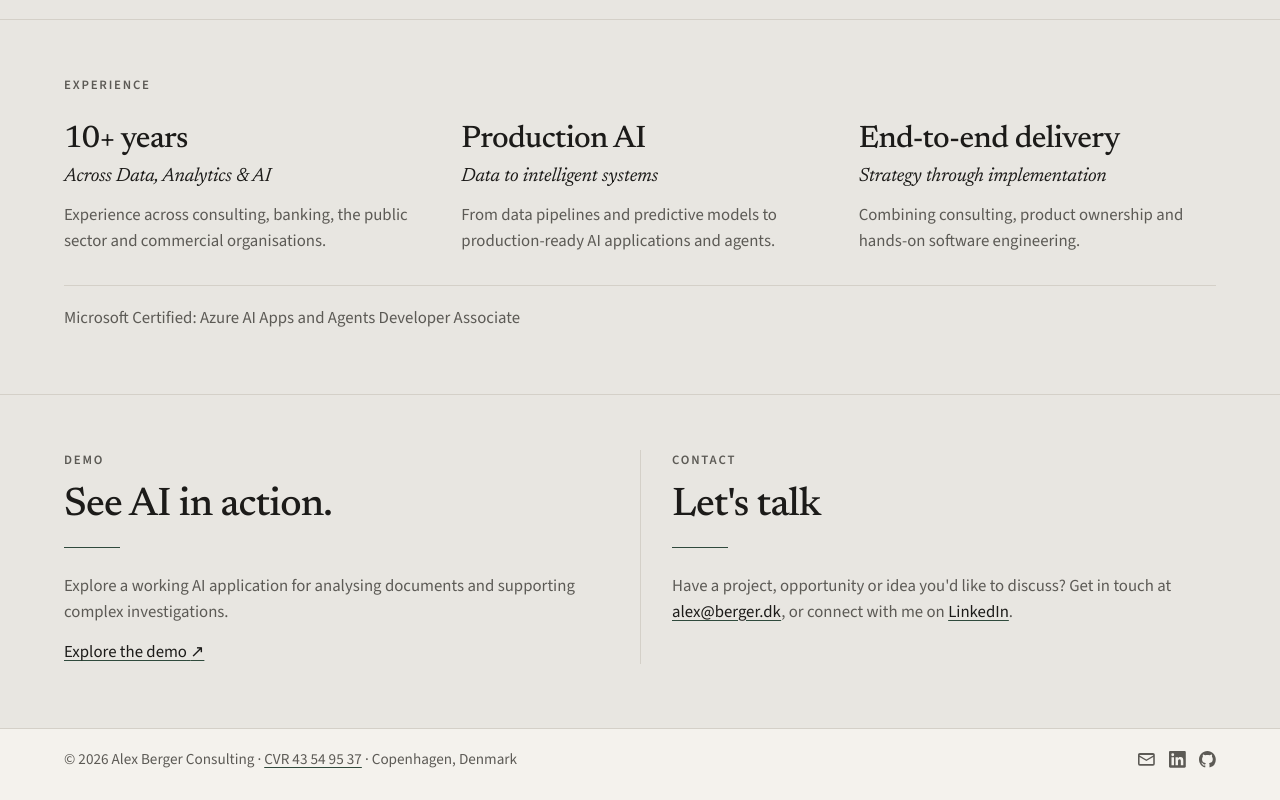
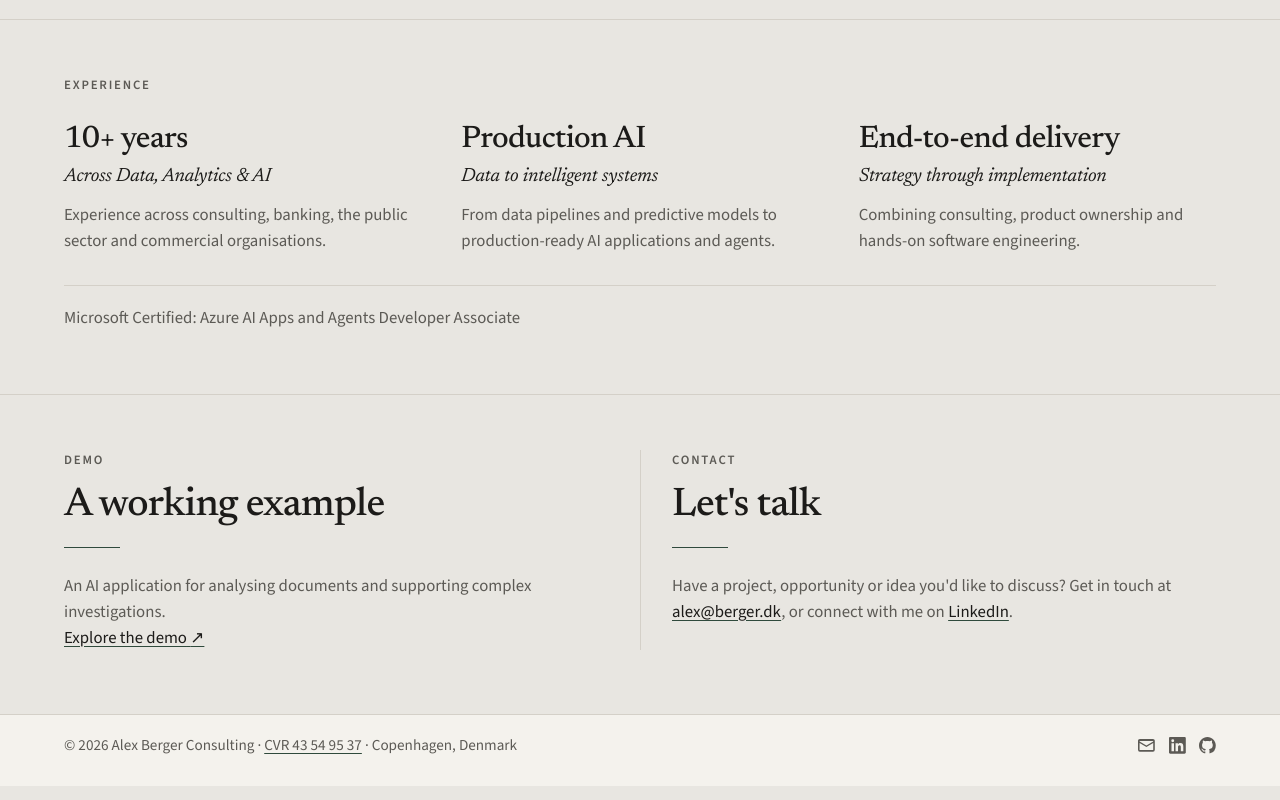
Before and after one commit to alexpberger/abc-website, a React (Vite) app: page / in a window 1280 px wide. Shown: the part 1336-2136 px from the top of the page. Built offline with nearby package versions, Linux system fonts and the light colour scheme.

Commit message:
Revise the demo copy and place the link directly under the text.

```diff
--- a/src/components/Contact.module.css
+++ b/src/components/Contact.module.css
@@ -16,7 +16,6 @@
 
 .cta {
   display: inline-block;
-  margin-top: 0.9rem;
 }
 
 .columns {
--- a/src/content/site.ts
+++ b/src/content/site.ts
@@ -65,8 +65,8 @@ export const site = {
   },
   demo: {
     label: "Demo",
-    title: "See AI in action.",
-    body: "Explore a working AI application for analysing documents and supporting complex investigations.",
+    title: "A working example",
+    body: "An AI application for analysing documents and supporting complex investigations.",
     cta: "Explore the demo",
     href: "https://abc-rag-case-investigator-staging.purplesmoke-fa1b2384.northeurope.azurecontainerapps.io/",
   },
```
